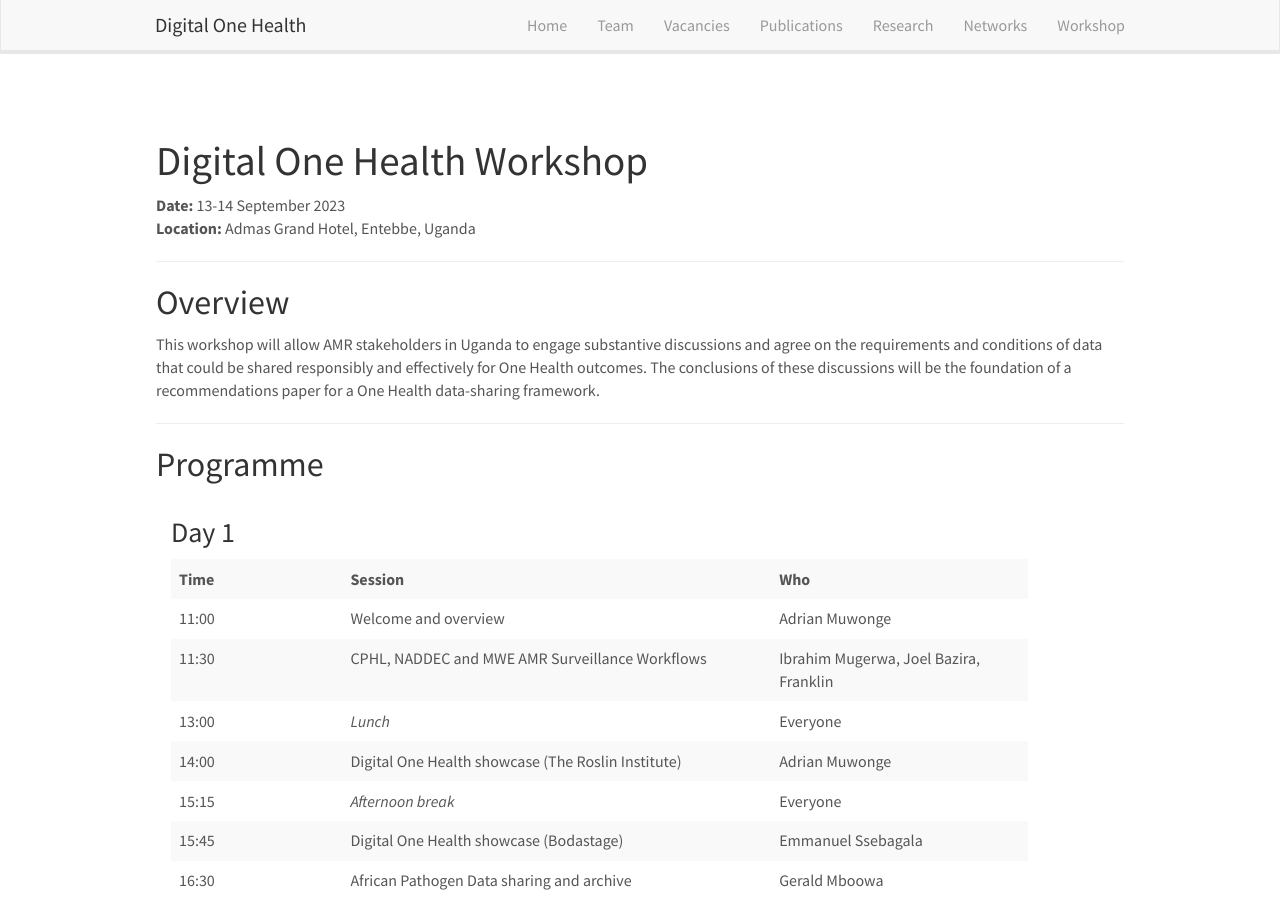
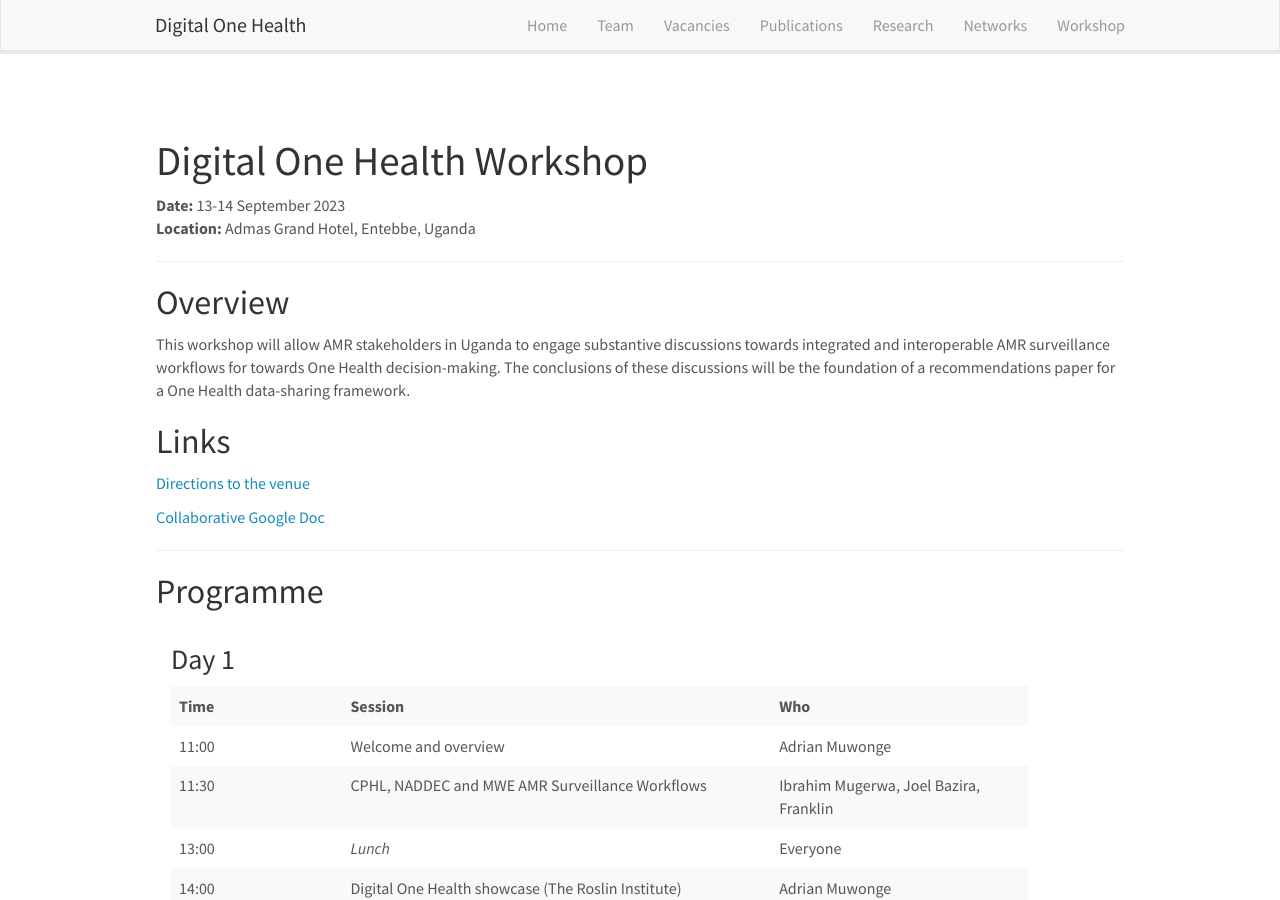
Before and after one commit to Digital-One-Health/digital-one-health.github.io, a Jekyll site: the page built from _pages/doh-workshop.md, in a window 1280 px wide and 900 px high. Built offline with Jekyll 4.4.1, drawn with Linux system fonts in a browser that asks for light colours; nearby versions of some CDN libraries; comment, search, counter and statistics services are not loaded; some of the changed text lies outside the part shown.

Commit message:
Added links

```diff
--- a/_pages/doh-workshop.md
+++ b/_pages/doh-workshop.md
@@ -18,7 +18,13 @@ permalink: /doh-workshop.html
 
 ## Overview
 
-This workshop will allow AMR stakeholders in Uganda to engage substantive discussions and agree on the requirements and conditions of data that could be shared responsibly and effectively for One Health outcomes. The conclusions of these discussions will be the foundation of a recommendations paper for a One Health data-sharing framework.
+This workshop will allow AMR stakeholders in Uganda to engage substantive discussions towards integrated and interoperable AMR surveillance workflows for towards One Health decision-making. The conclusions of these discussions will be the foundation of a recommendations paper for a One Health data-sharing framework.
+
+## Links
+
+[Directions to the venue](https://goo.gl/maps/8FSnLcaNmjTi1jCJA)
+
+[Collaborative Google Doc](https://docs.google.com/document/d/1ViO6P-YCjokTZoEsuEQookFBedAwUvraO8WYfKdZamo/edit?usp=sharing)
 
 ---
 
```
Also changed, not shown: other parts of _pages/doh-workshop.md (+1 -1 lines), 1 other file.
